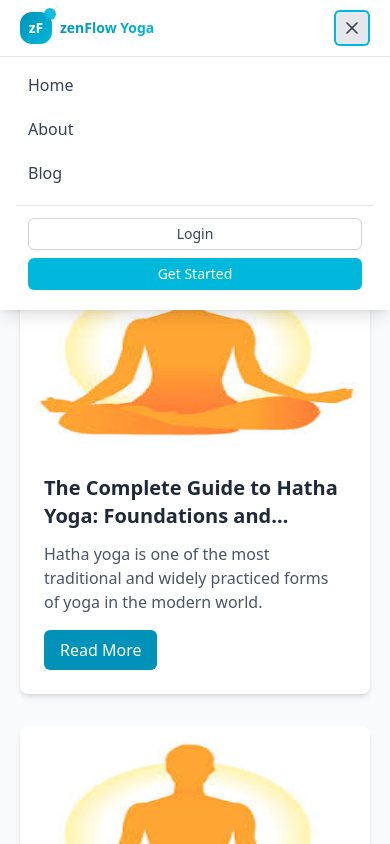
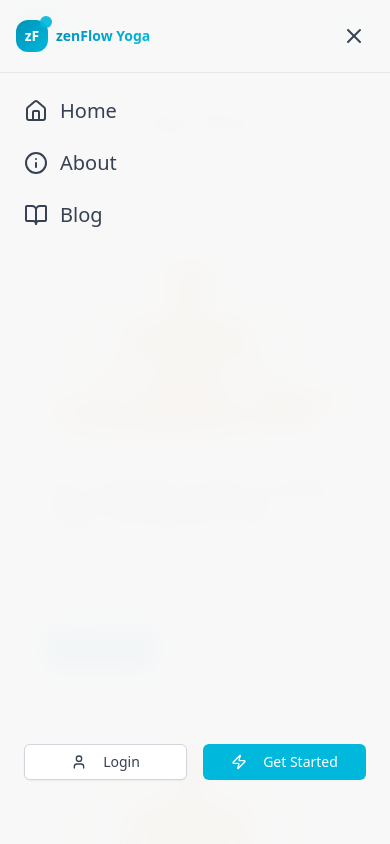
Before and after one commit to momenur/zenflow-yoga, a Next.js app: page /blog/page/1 in a window 390 px wide. Both pictures are taken after a click on the button "Open main menu". Shown: the top 844 px of the page. Built offline with nearby package versions, Linux system fonts and the light colour scheme.

Commit message:
fix: enhance Navbar component with icons for navigation links and improve mobile menu layout

```diff
--- a/src/components/navbar/index.tsx
+++ b/src/components/navbar/index.tsx
@@ -2,7 +2,7 @@
 
 import { useState } from "react";
 import Link from "next/link";
-import { Menu, X } from "lucide-react";
+import { Menu, X, Home, Info, BookOpen, User, Zap } from "lucide-react";
 import { Button } from "@/components/ui/button";
 import { usePathname } from "next/navigation";
 import { AppLogo } from "../common-component";
@@ -15,22 +15,22 @@ const Navbar = () => {
   const toggleMenu = () => setIsOpen(!isOpen);
 
   const navLinks = [
-    { href: "/", label: "Home" },
-    { href: "/about", label: "About" },
-    { href: "/blog", label: "Blog" },
+    { href: "/", label: "Home", icon: Home },
+    { href: "/about", label: "About", icon: Info },
+    { href: "/blog", label: "Blog", icon: BookOpen },
   ];
 
   return (
-    <nav className="bg-white shadow-md fixed top-0 left-0 right-0 z-50">
-      <div className="max-w-7xl mx-auto px-5 md:px-8">
-        <div className="flex justify-between items-center h-14 sm:h-16">
+    <nav className="fixed top-0 left-0 right-0 z-50 bg-white shadow-md">
+      <div className="px-5 mx-auto max-w-7xl md:px-8">
+        <div className="flex items-center justify-between h-14 sm:h-16">
           {/* Logo */}
           <div className="flex-shrink-0">
             <AppLogo />
           </div>
 
           {/* Desktop Navigation */}
-          <div className="hidden lg:flex items-center space-x-6 xl:space-x-8">
+          <div className="items-center hidden space-x-6 lg:flex xl:space-x-8">
             {navLinks.map((link) => (
               <Link
                 key={link.href}
@@ -47,19 +47,19 @@ const Navbar = () => {
           </div>
 
           {/* Desktop Buttons */}
-          <div className="hidden lg:flex items-center space-x-3 xl:space-x-4">
+          <div className="items-center hidden space-x-3 lg:flex xl:space-x-4">
             <Link href="/log-in" className="cursor-pointer">
               <Button
                 variant="outline"
                 size="sm"
-                className="bg-white hover:bg-cyan-500 hover:text-white cursor-pointer transition-all duration-300 text-sm"
+                className="text-sm transition-all duration-300 bg-white cursor-pointer hover:bg-cyan-500 hover:text-white"
               >
                 <span className="mb-0.5">Login</span>
               </Button>
             </Link>
             <Link href="/sign-up">
               <Button
-                className="bg-cyan-500 hover:bg-cyan-700 text-white cursor-pointer transition-all duration-300 text-sm"
+                className="text-sm text-white transition-all duration-300 cursor-pointer bg-cyan-500 hover:bg-cyan-700"
                 size="sm"
               >
                 <span className="mb-0.5">Get Started</span>
@@ -71,15 +71,15 @@ const Navbar = () => {
           <div className="lg:hidden">
             <button
               onClick={toggleMenu}
-              className="bg-gray-200 inline-flex items-center justify-center p-2 rounded-md text-gray-700 hover:text-gray-900 hover:bg-gray-300 focus:outline-none focus:ring-2 focus:ring-inset focus:ring-cyan-500 transition-colors duration-300"
+              className="inline-flex items-center justify-center p-2 text-gray-700 transition-colors duration-300 bg-gray-200 rounded-md hover:text-gray-900 hover:bg-gray-300 focus:outline-none focus:ring-2 focus:ring-inset focus:ring-cyan-500"
               aria-expanded="false"
             >
               <span className="sr-only">Open main menu</span>
               {isOpen ? (
-                <X className="block h-5 w-5 sm:h-6 sm:w-6" aria-hidden="true" />
+                <X className="block w-5 h-5 sm:h-6 sm:w-6" aria-hidden="true" />
               ) : (
                 <Menu
-                  className="block h-5 w-5 sm:h-6 sm:w-6"
+                  className="block w-5 h-5 sm:h-6 sm:w-6"
                   aria-hidden="true"
                 />
               )}
@@ -88,47 +88,67 @@ const Navbar = () => {
         </div>
       </div>
 
-      {/* Mobile Navigation */}
+      {/* Mobile Navigation Backdrop */}
       {isOpen && (
-        <div className="lg:hidden absolute top-full left-0 right-0 bg-white border-t border-gray-200 shadow-lg">
-          <div className="px-4 sm:px-6 pt-2 pb-3 space-y-1">
-            {navLinks.map((link) => (
+        <div
+          className="fixed inset-0 z-40 bg-black/50 lg:hidden"
+          onClick={() => setIsOpen(false)}
+        />
+      )}
+
+      {/* Mobile Navigation Menu */}
+      <div
+        className={`lg:hidden fixed top-0 left-0 right-0 bottom-0 z-50 bg-white/95 backdrop-blur-md shadow-2xl transition-transform duration-300 ease-in-out ${isOpen ? "translate-x-0" : "-translate-x-full"}`}
+      >
+        <div className="flex flex-col h-full">
+          <div className="flex items-center justify-between p-4 border-b border-gray-200">
+            <AppLogo />
+            <button
+              onClick={() => setIsOpen(false)}
+              className="p-2 transition-all duration-200 rounded-md hover:bg-gray-100 hover:scale-110"
+            >
+              <X className="w-6 h-6 text-gray-700" />
+            </button>
+          </div>
+          <div className="flex flex-col flex-1 px-6 mt-6 space-y-6">
+            {navLinks.map((link) => {
+              const Icon = link.icon;
+              return (
                 <Link
                   key={link.href}
                   href={link.href}
-                className={
+                  className={`flex items-center text-xl font-medium transition-all duration-200 hover:bg-gray-50 hover:scale-105 ${
                     pathName === link.href
-                    ? "block px-3 py-2 rounded-md text-base font-medium text-cyan-600 bg-cyan-50"
-                    : "block px-3 py-2 rounded-md text-base font-medium text-gray-700 hover:text-cyan-600 hover:bg-gray-100 transition-colors duration-300"
-                }
+                      ? "text-cyan-600"
+                      : "text-gray-700 hover:text-cyan-600"
+                  }`}
                   onClick={() => setIsOpen(false)}
                 >
+                  <Icon className="w-6 h-6 mr-3" />
                   {link.label}
                 </Link>
-            ))}
-            <div className="flex flex-col space-y-2 px-3 py-2 border-t border-gray-200 mt-3 pt-3">
+              );
+            })}
+            <div className="grid grid-cols-2 gap-4 mt-auto mb-16">
               <Link href="/log-in" onClick={() => setIsOpen(false)}>
                 <Button
                   variant="outline"
-                  size="sm"
-                  className="w-full text-gray-700 border-gray-300 hover:bg-cyan-500 hover:text-white hover:border-cyan-500 transition-all duration-300"
+                  className="flex items-center justify-center w-full text-gray-700 transition-all duration-300 bg-white border-gray-300 hover:bg-cyan-500 hover:text-white hover:border-cyan-500 hover:scale-105"
                 >
+                  <User className="w-4 h-4 mr-2" />
                   Login
                 </Button>
               </Link>
-
               <Link href="/sign-up" onClick={() => setIsOpen(false)}>
-                <Button
-                  size="sm"
-                  className="w-full bg-cyan-500 text-white hover:bg-cyan-700 transition-all duration-300"
-                >
+                <Button className="flex items-center justify-center w-full text-white transition-all duration-300 bg-cyan-500 hover:bg-cyan-700 hover:scale-105">
+                  <Zap className="w-4 h-4 mr-2" />
                   Get Started
                 </Button>
               </Link>
             </div>
           </div>
         </div>
-      )}
+      </div>
     </nav>
   );
 };
```
Lines whose indentation alone changed are shown as unchanged.
